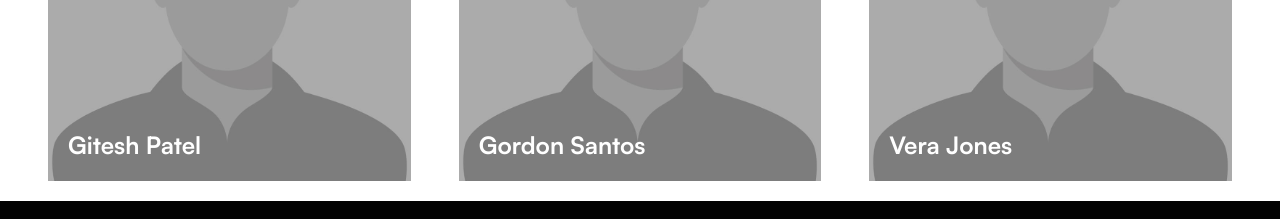
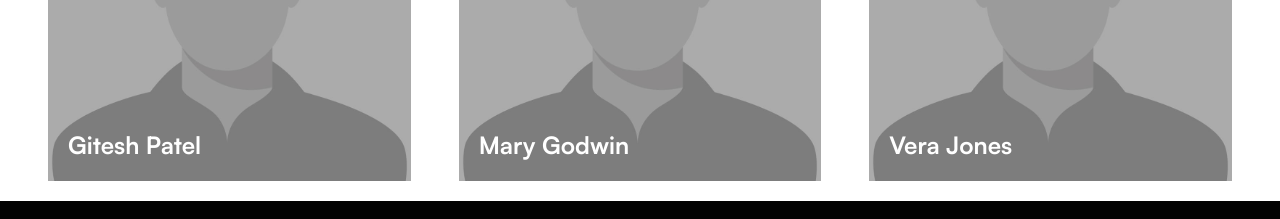
Before and after one commit to fola4/excel, a React (Vite) app: page /gallery in a window 1280 px wide. Shown: the part 1440-1659 px from the top of the page. Built offline with nearby package versions, Linux system fonts and the light colour scheme.

Commit message:
Update Teamname index.js

```diff
--- a/src/constants/index.js
+++ b/src/constants/index.js
@@ -45,7 +45,7 @@ export const teamMembers = [
     image: placeholder,
   },
   {
-    name: "Gordon Santos",
+    name: "Mary Godwin",
     image: placeholder,
   },
   {
```
